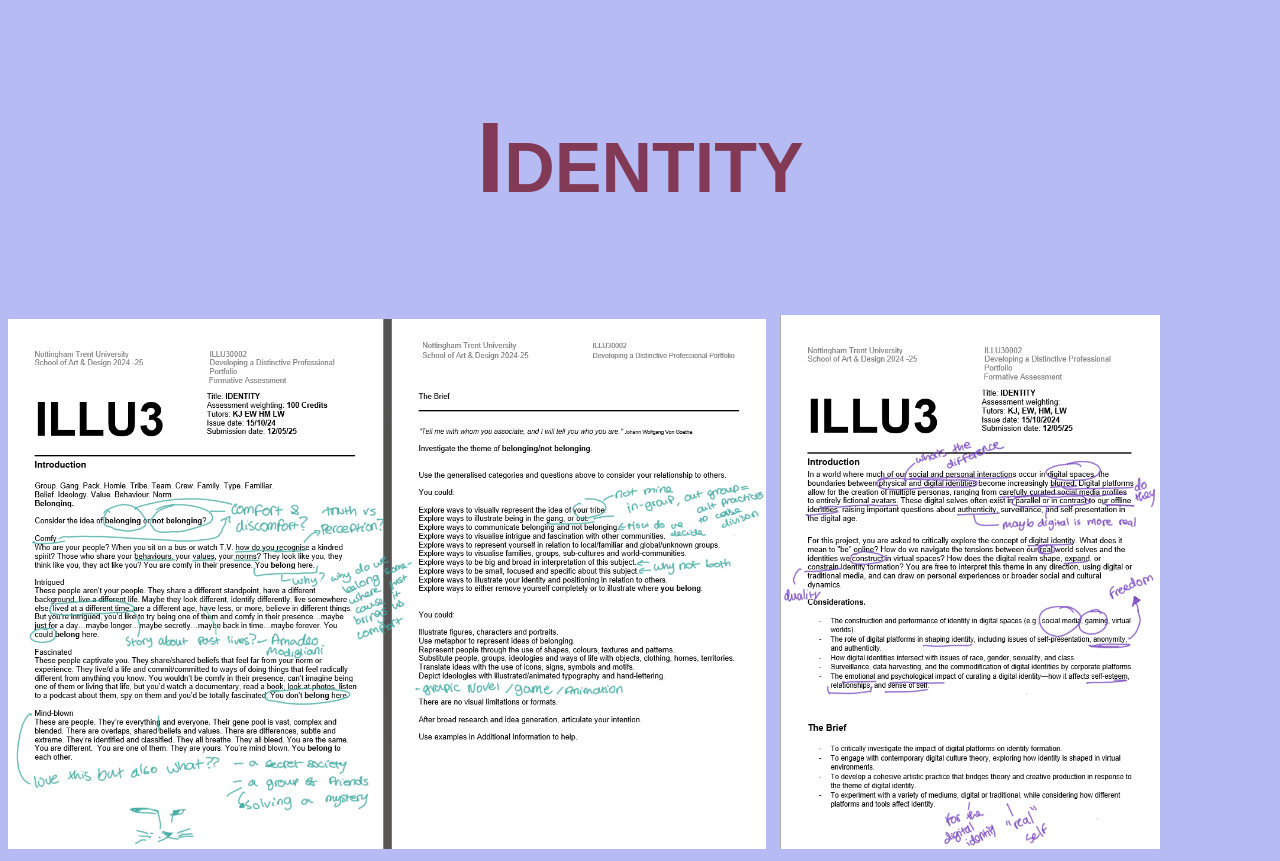
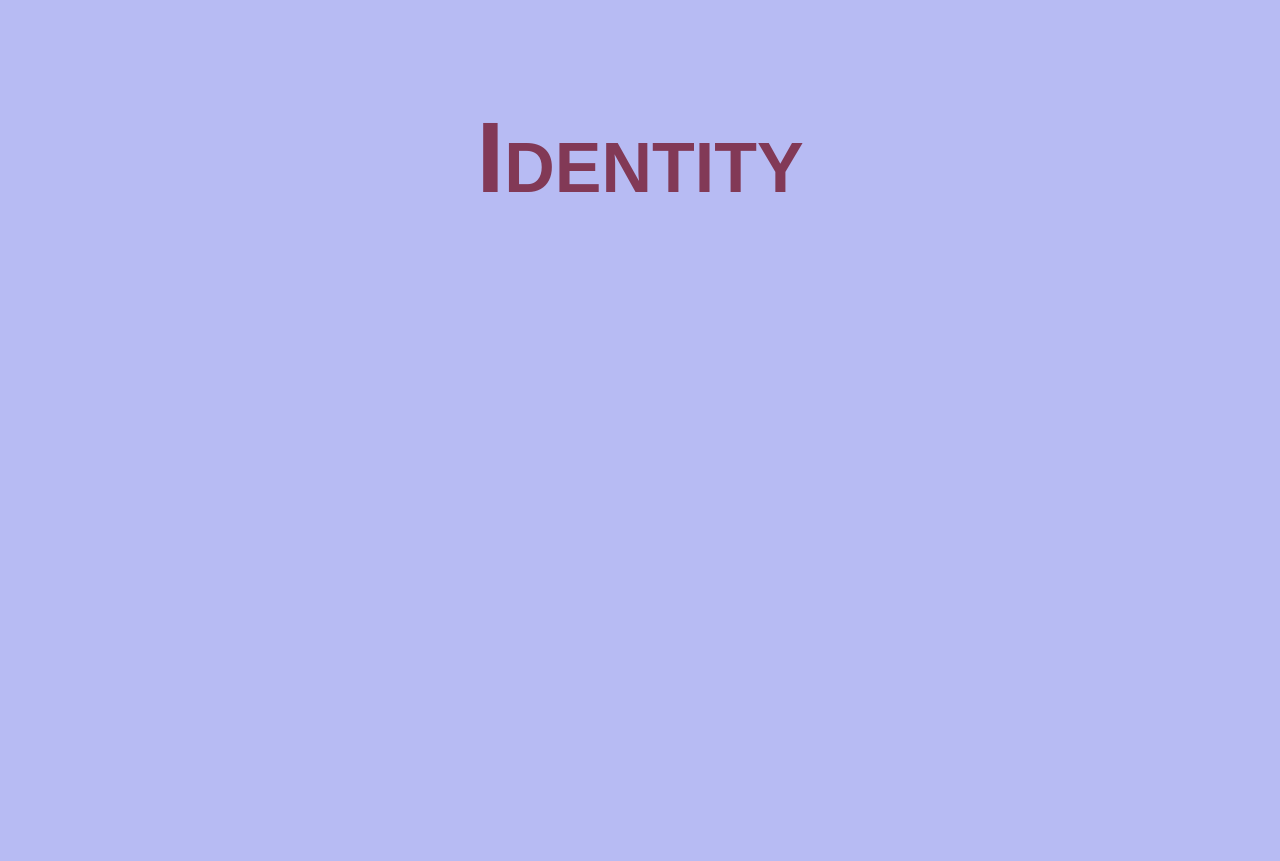
Before and after one commit to TheWanderer321/Portfolio, a plain HTML site: page index.html in a window 1280 px wide. After the commit the page ends 800 px from the top, so only its background shows below. Drawn offline with Linux system fonts and the light colour scheme.

```diff
--- a/Identity.css
+++ b/Identity.css
@@ -11,14 +11,3 @@ body {
   text-align: center;
   width: 100%;
 }
-
-.belonging {
-  width: 60%;
-  height: auto;
-  margin-right: 10px;
-}
-
-.digital_identity {
-  width: 30%;
-  height: auto;
-}
--- a/index.html
+++ b/index.html
@@ -8,13 +8,5 @@
   </head>
   <body>
     <p class="title">Identity</p>
-
-    <img class="belonging" src="img/belonging.png" alt="belonging brief" />
-
-    <img
-      class="digital_identity"
-      src="img/digital identity.png"
-      alt="digital brief"
-    />
   </body>
 </html>
```
